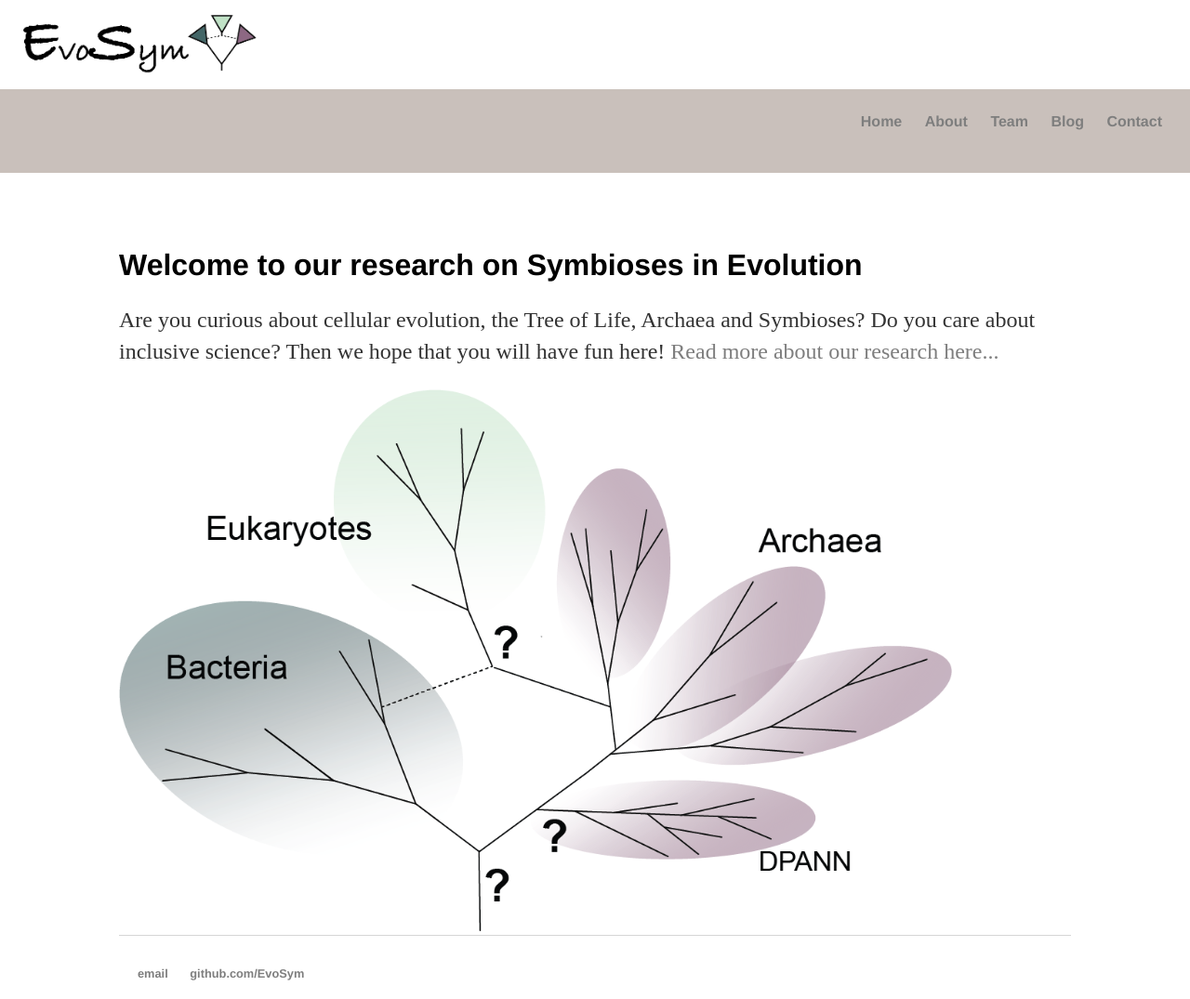
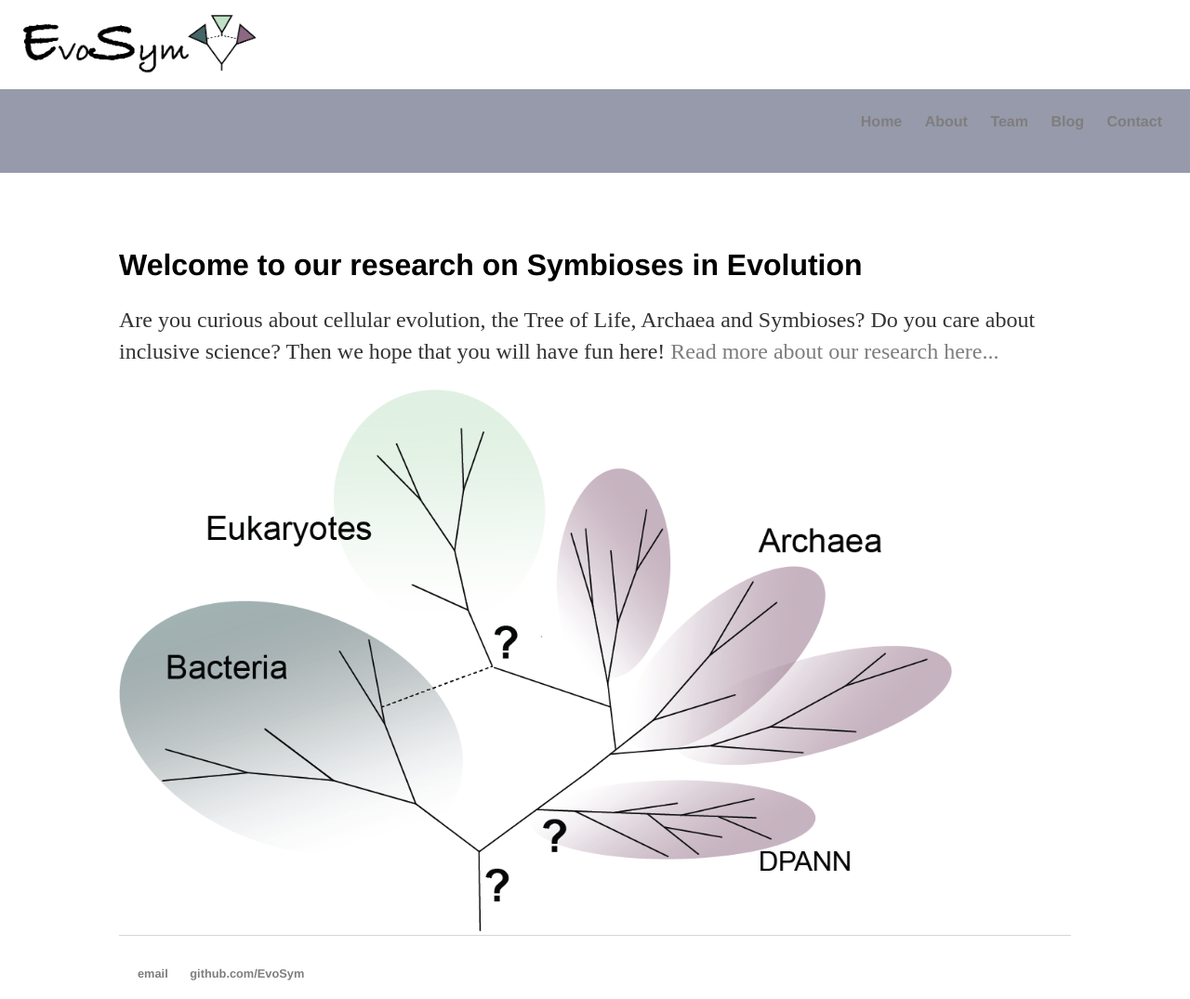
Before and after one commit to EvoSym/EvoSym.github.io, a Jekyll site: the page built from index.html, in a window 1280 px wide. Shown: the whole page at 93% size. Built offline with Jekyll 4.4.1, drawn with Linux system fonts in a browser that asks for light colours.

Commit message:
Update main.css

```diff
--- a/css/main.css
+++ b/css/main.css
@@ -11,7 +11,7 @@ nav {
     width: 100%;
     height: 90px;
     display: block;
-    background: #c9c0bb;
+    background: #979aaa;
 }
 nav ul {
     font-family:'Helvetica', 'Arial', 'Sans-Serif';
```
